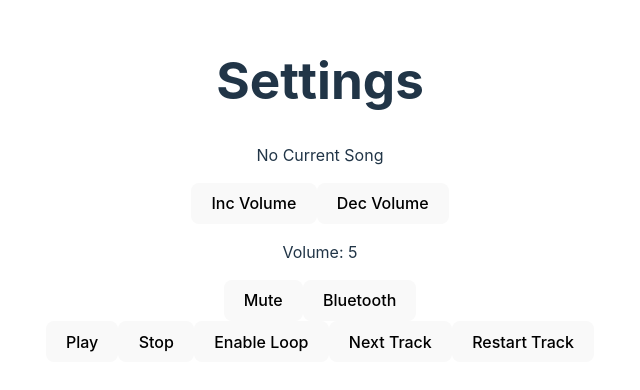
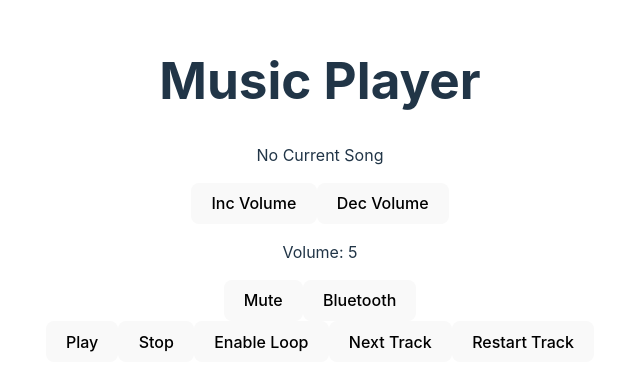
Before and after one commit to purnema/COMP6062FinalProject, a React (Vite) app in the folder UI/: page / in a window 1280 px wide. Shown: the part 210-600 px from the top of the page, without its empty margins (320-960 px from the left). Built offline with nearby package versions, Linux system fonts and the light colour scheme; no server answers.

Commit message:
react-router-dom added

```diff
--- a/UI/package.json
+++ b/UI/package.json
@@ -12,7 +12,8 @@
   "dependencies": {
     "axios": "^1.6.1",
     "react": "^18.2.0",
-    "react-dom": "^18.2.0"
+    "react-dom": "^18.2.0",
+    "react-router-dom": "^6.20.0"
   },
   "devDependencies": {
     "@types/react": "^18.2.15",
--- a/UI/src/App.jsx
+++ b/UI/src/App.jsx
@@ -1,12 +1,18 @@
 import './App.css'
+import {BrowserRouter as Router, Route, Routes } from 'react-router-dom';
 import AudioPlayback from './screens/AudioPlayback';
 
 function App() {
   return (
     <>
       <div>
-      <h1>Settings</h1>
-      <AudioPlayback/>
+      <h1>Music Player</h1>
+      <Router>
+        <Routes>
+          <Route path="/" element={<AudioPlayback />} />
+        </Routes>
+      </Router>
+
       </div>
     </>
   );
```
Also changed, not shown: 1 other file (tests, documents, lock files or other folders).
